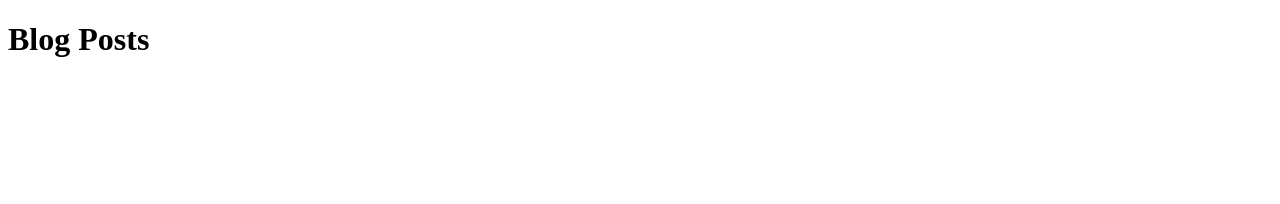
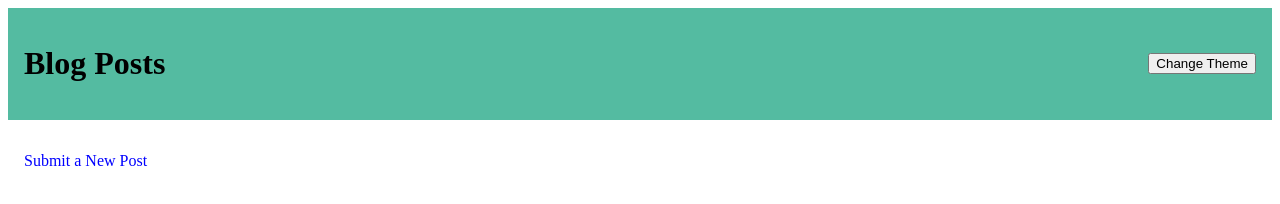
Before and after one commit to elijahb444/BlogProject, a plain HTML site: page posts.html in a window 1280 px wide. Drawn offline with Linux system fonts and the light colour scheme.

Commit message:
Added starter css/js files

```diff
--- a/Assets/css/style.css
+++ b/Assets/css/style.css
@@ -0,0 +1,35 @@
+:root {
+    --bg-color: #ffff;
+    --text-color: black;
+    --header-bg: rgb(84, 187, 161);
+
+}
+
+body {
+    font-family: 'Times New Roman', Times, serif;
+    background-color: var(--bg-color);
+    color: var(--text-color);
+}
+
+header {
+    display: flex;
+    justify-content: space-between;
+    align-items: center;
+    padding: 1rem;
+    background-color: var(--header-bg);
+}
+
+main {
+    padding: 1rem;
+}
+
+button {
+    padding: 0.5rem 1 rem;
+}
+
+a {
+    display: inline-block;
+    margin-top: 1rem;
+    text-decoration: none;
+    color: blue;
+}
--- a/posts.html
+++ b/posts.html
@@ -9,7 +9,14 @@
 <body>
     <header>
         <h1>Blog Posts</h1>
+        <button id="toggle-theme">Change Theme</button>
     </header>
+    <main>
+        <div id="posts-container"></div>
+        <a href="index.html">Submit a New Post</a>
+    </main>
 
+
+    <script src="./Assets/js/script.js"></script>
 </body>
 </html>
```
Also changed, not shown: index.html (+2 -1 lines), Assets/css/blog.css (added), Assets/css/form.css (added), Assets/js/blog.js (added), Assets/js/form.js (added), Assets/js/logic.js (added), Assets/js/script.js (deleted).
